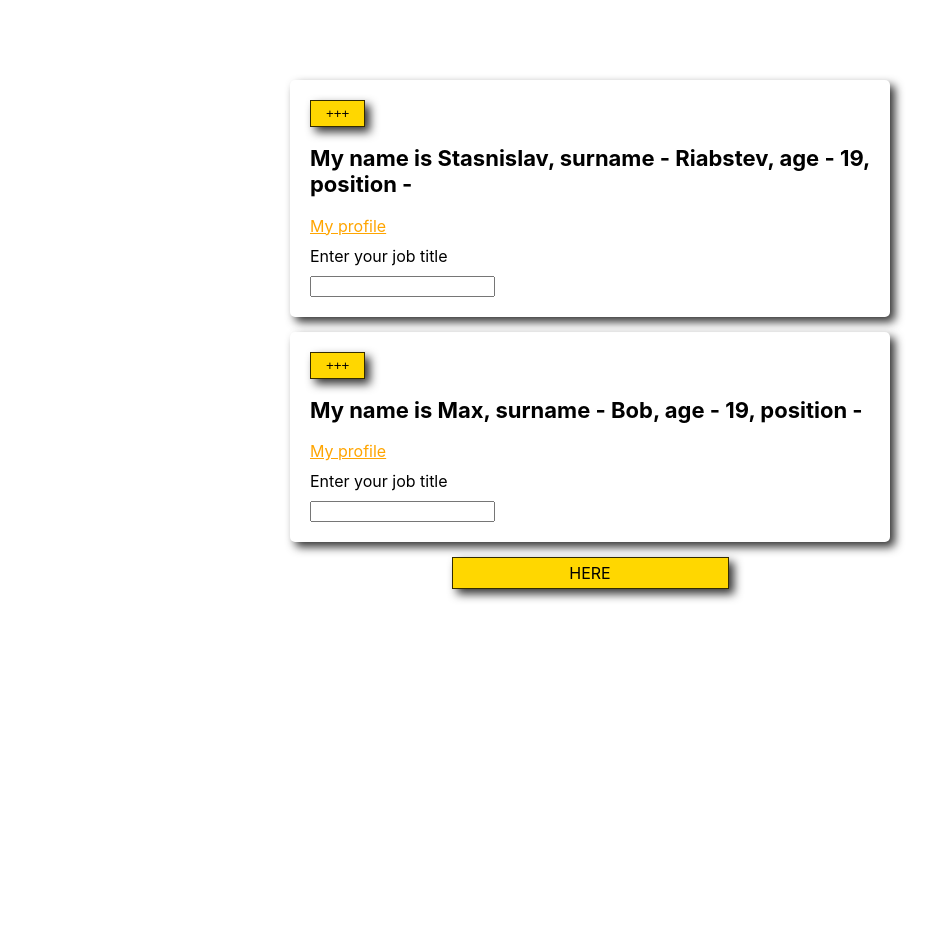
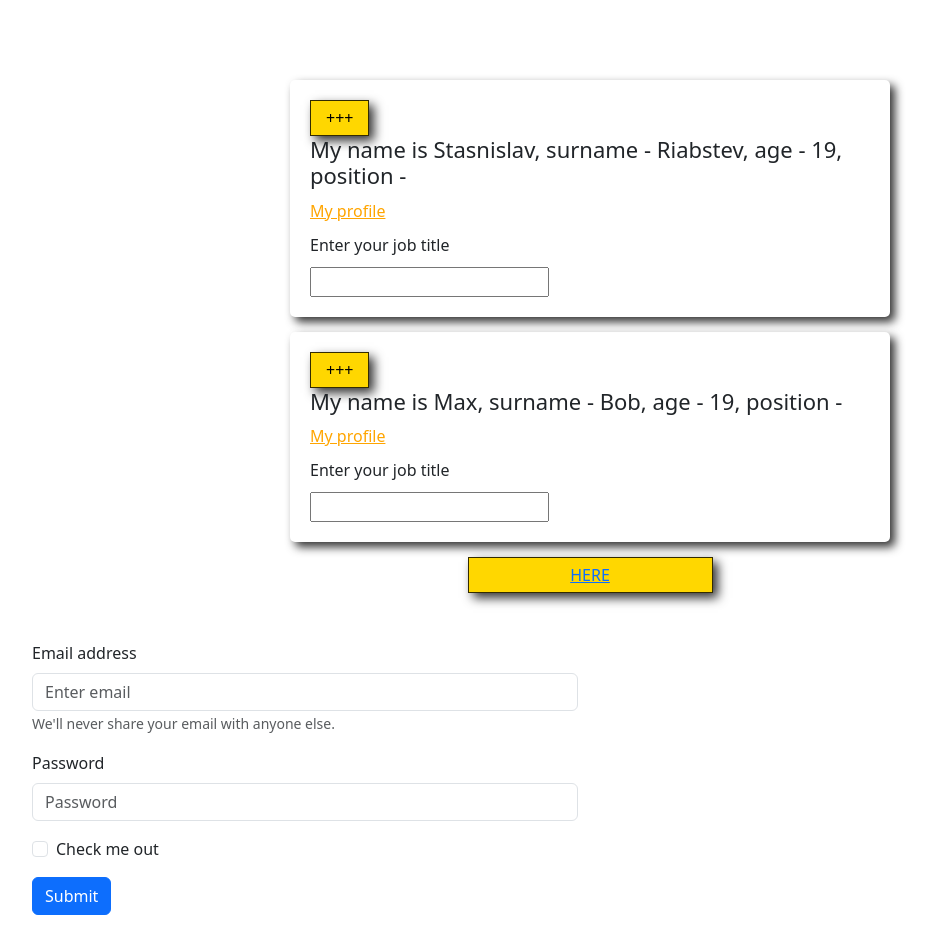
Before and after one commit to StanislavRiabtsev/react-map, a React (Create React App) app in the folder components-props/: page / in a window 1280 px wide. Shown: the top 952 px of the page, without its empty margins (50-983 px from the left). Before the commit the page ends 800 px from the top, so only its background shows below. Built offline with nearby package versions, Linux system fonts and the light colour scheme.

Commit message:
Styles in React. Ready-made component libraries with styles

```diff
--- a/components-props/package.json
+++ b/components-props/package.json
@@ -7,7 +7,9 @@
     "@testing-library/jest-dom": "^6.6.3",
     "@testing-library/react": "^16.3.0",
     "@testing-library/user-event": "^13.5.0",
+    "bootstrap": "^5.3.7",
     "react": "^19.1.0",
+    "react-bootstrap": "^2.10.10",
     "react-dom": "^19.1.0",
     "react-scripts": "5.0.1",
     "styled-components": "^6.1.19",
--- /dev/null
+++ b/components-props/src/BootstrapTest.jsx
@@ -0,0 +1,65 @@
+import Container from 'react-bootstrap/Container'
+import Row from 'react-bootstrap/Row';
+import Col from 'react-bootstrap/Col';
+import Carousel from 'react-bootstrap/Carousel';
+import Button from 'react-bootstrap/Button';
+import Form from 'react-bootstrap/Form';
+
+
+
+function AutoLayoutExample() {
+    return (
+        <Container className='mt-5 mb-5'>
+            <Row>
+                <Col>
+                    <Form>
+                        <Form.Group className="mb-3" controlId="formBasicEmail">
+                            <Form.Label>Email address</Form.Label>
+                            <Form.Control type="email" placeholder="Enter email" />
+                            <Form.Text className="text-muted">
+                                We'll never share your email with anyone else.
+                            </Form.Text>
+                        </Form.Group>
+
+                        <Form.Group className="mb-3" controlId="formBasicPassword">
+                            <Form.Label>Password</Form.Label>
+                            <Form.Control type="password" placeholder="Password" />
+                        </Form.Group>
+                        <Form.Group className="mb-3" controlId="formBasicCheckbox">
+                            <Form.Check type="checkbox" label="Check me out" />
+                        </Form.Group>
+                        <Button variant="primary" type="submit">
+                            Submit
+                        </Button>
+                    </Form>
+                </Col>
+                <Col>
+                    <Carousel>
+                        <Carousel.Item>
+                            <Carousel.Caption>
+                                <h3>First slide label</h3>
+                                <p>Nulla vitae elit libero, a pharetra augue mollis interdum.</p>
+                            </Carousel.Caption>
+                        </Carousel.Item>
+                        <Carousel.Item>
+                            <Carousel.Caption>
+                                <h3>Second slide label</h3>
+                                <p>Lorem ipsum dolor sit amet, consectetur adipiscing elit.</p>
+                            </Carousel.Caption>
+                        </Carousel.Item>
+                        <Carousel.Item>
+                            <Carousel.Caption>
+                                <h3>Third slide label</h3>
+                                <p>
+                                    Praesent commodo cursus magna, vel scelerisque nisl consectetur.
+                                </p>
+                            </Carousel.Caption>
+                        </Carousel.Item>
+                    </Carousel>
+                </Col>
+            </Row>
+        </Container>
+    );
+}
+
+export default AutoLayoutExample;
--- a/components-props/src/index.jsx
+++ b/components-props/src/index.jsx
@@ -3,7 +3,10 @@
 import './index.css';
 import App from './App';
 import { Button } from './App';
+import AutoLayoutExample from './BootstrapTest'
 import styled from 'styled-components';
+
+import 'bootstrap/dist/css/bootstrap.min.css';
 
 const BigButton = styled(Button)`
   margin: 0 auto;
@@ -16,5 +19,6 @@
   <React.StrictMode>
     <App />
     <BigButton as="a">HERE</BigButton>
+    <AutoLayoutExample></AutoLayoutExample>
   </React.StrictMode>
 );
```
Also changed, not shown: 1 other file (tests, documents, lock files or other folders).
